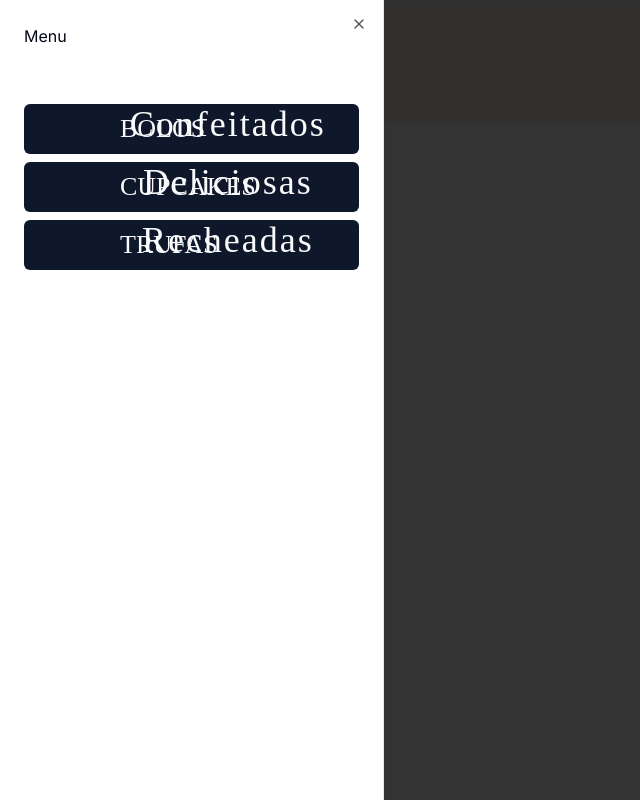
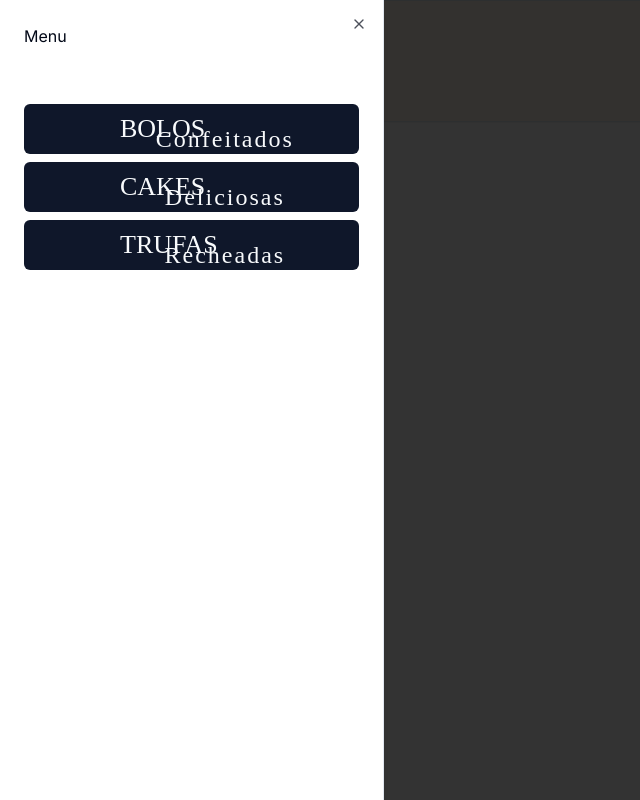
Before and after one commit to TheDev-Silva/RealLogistica, a Next.js app: page / in a window 1280 px wide. Both pictures are taken after a click on the button 49 px from the left and 61 px from the top of the page. Shown: the whole page, without its empty margins (0-640 px from the left). Built offline with nearby package versions, Linux system fonts and the light colour scheme.

Commit message:
feat: melhoria nos buttons das categorias

```diff
--- a/src/components/ui/headerPage.tsx
+++ b/src/components/ui/headerPage.tsx
@@ -23,15 +23,15 @@ export default function HeaderPage() {
               <Link href={`/bolos`}>
                 <Button className="w-full uppercase h-[50px] flex justify-around items-center hover:bg-[#ff6600] hover:text-slate-950">
                   <p style={{ fontFamily: "Bebas Neue" }} className="absolute left-[120px] text-[26px]">Bolos</p>
-                  <p style={{ fontFamily: "Blooming Elegant Monoline", letterSpacing: '2px' }} className="relative text-4xl left-[12%] bottom-[5px] capitalize">confeitados</p>
+                  <p style={{ fontFamily: "Arizona", letterSpacing: '2px' }} className="relative text-2xl left-[11%] -bottom-[10px] capitalize">confeitados</p>
                 </Button>
               </Link>
             </SheetClose>
             <SheetClose asChild>
               <Link href={`/cupcake`} >
                 <Button className="w-full uppercase h-[50px] flex justify-center items-center hover:bg-[#ff6600] hover:text-slate-950">
-                  <p style={{ fontFamily: "Bebas Neue" }} className="absolute left-[120px] text-[26px]">cupcakes</p>
-                  <p style={{ fontFamily: "Blooming Elegant Monoline", letterSpacing: '2px' }} className="relative text-4xl left-[12%] bottom-[5px] capitalize">deliciosas</p>
+                  <p style={{ fontFamily: "Bebas Neue" }} className="absolute left-[120px] text-[26px]">cakes</p>
+                  <p style={{ fontFamily: "Arizona", letterSpacing: '2px' }} className="relative text-2xl left-[11%] -bottom-[10px] capitalize">deliciosas</p>
                 </Button>
               </Link>
             </SheetClose>
@@ -39,7 +39,7 @@ export default function HeaderPage() {
               <Link href={`/trufa`} >
                 <Button className="w-full uppercase h-[50px] flex justify-center items-center hover:bg-[#ff6600] hover:text-slate-950">
                   <p style={{ fontFamily: "Bebas Neue" }} className="absolute left-[120px] text-[26px]">trufas</p>
-                  <p style={{ fontFamily: "Blooming Elegant Monoline", letterSpacing: '2px' }} className="relative text-4xl left-[12%] bottom-[5px] capitalize">recheadas</p>
+                  <p style={{ fontFamily: "Arizona", letterSpacing: '2px' }} className="relative text-2xl left-[11%] -bottom-[10px] capitalize">recheadas</p>
                 </Button>
               </Link>
             </SheetClose>
```
